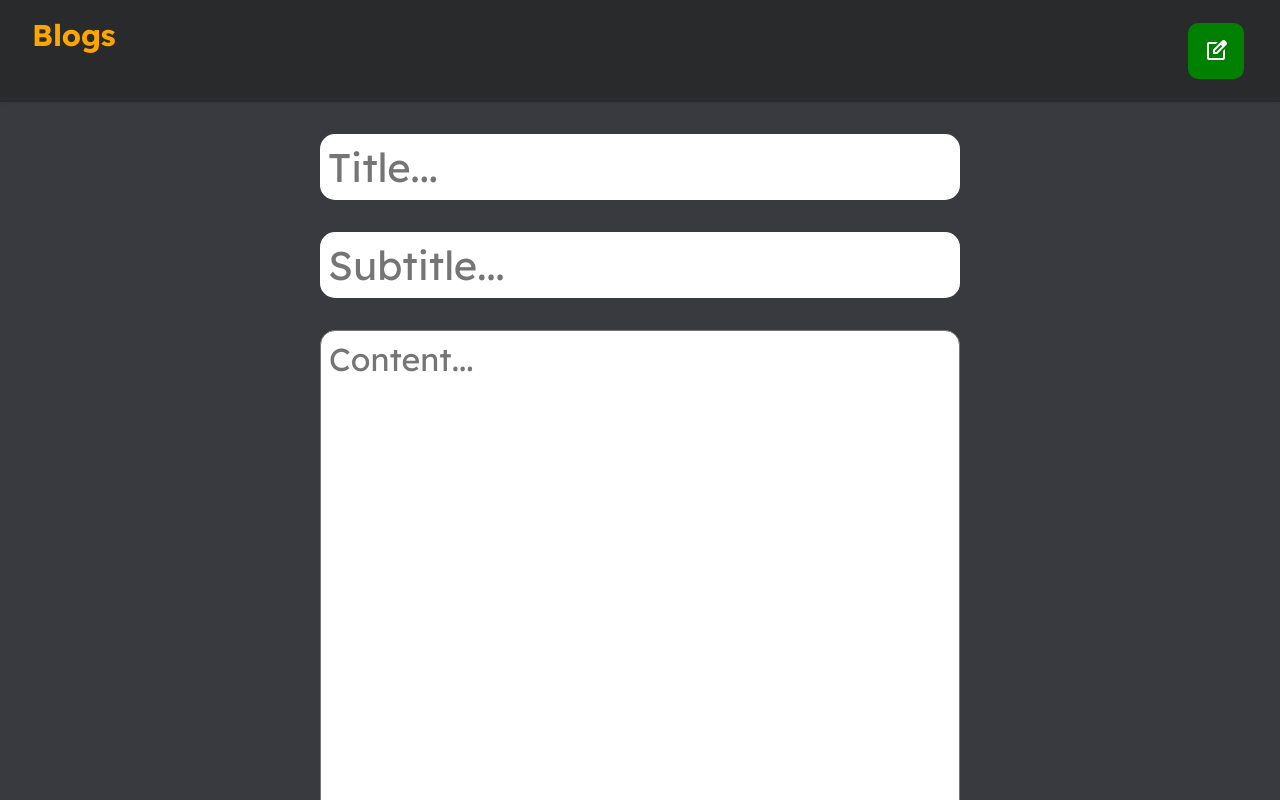
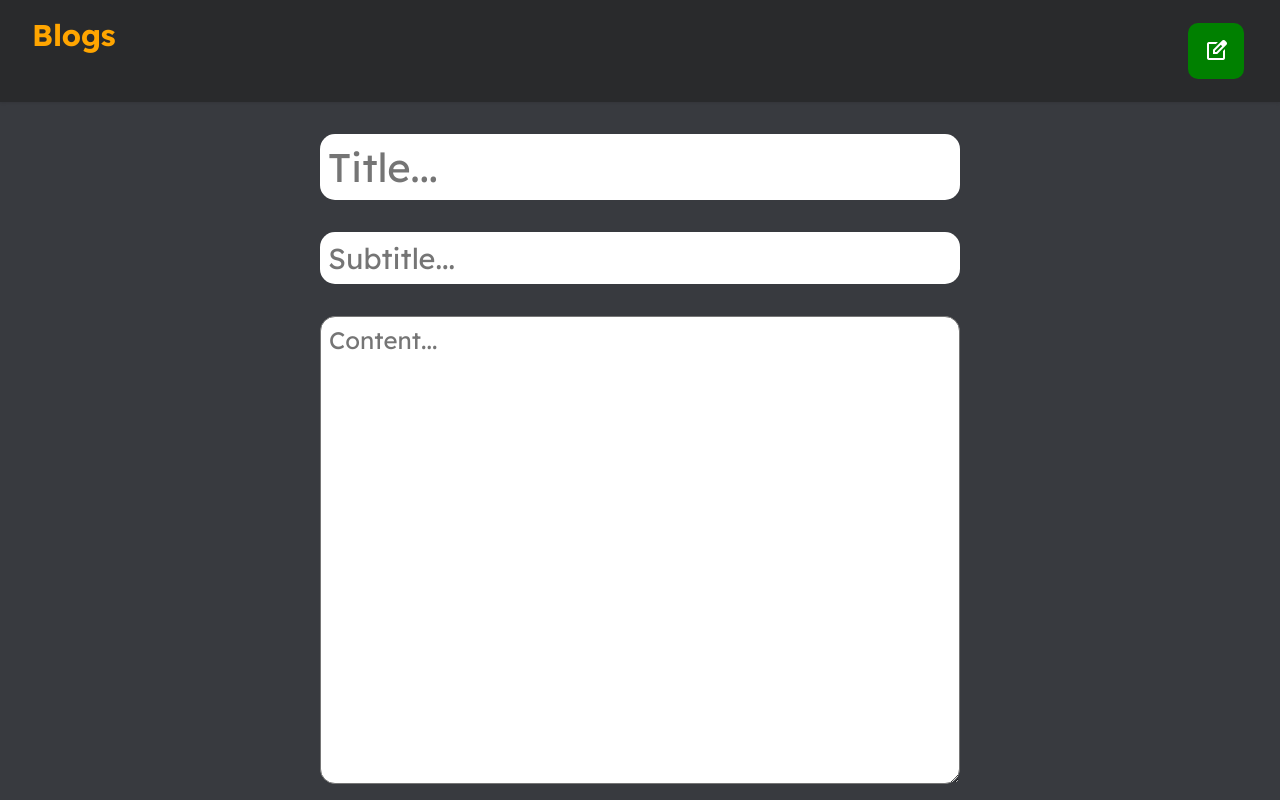
Before and after one commit to drakata27/blog, a React (Create React App) app in the folder frontend/: page /blog/new in a window 1280 px wide. Shown: the top 800 px of the page. Built offline with nearby package versions, Linux system fonts and the light colour scheme.

Commit message:
Styling fixes

```diff
--- a/frontend/src/App.css
+++ b/frontend/src/App.css
@@ -69,7 +69,7 @@ textarea{
   margin-top: 2rem;
   margin-bottom: 2rem;
   width: 50%;
-  font-size: 2rem;
+  font-size: 1.5rem;
   padding: 0.5rem;
   border-radius: 15px;
 }
@@ -182,7 +182,7 @@ button:hover {
   display: flex;
   flex-direction: row;
   margin-bottom: 1rem;
-  justify-content: space-between;
+  justify-content: space-between
 }
 
 .horizontal-container>div{
@@ -202,13 +202,16 @@ button:hover {
 }
 
 /* Create Blog */
-.create-blog{
+.blog-form{
   display: flex;
   flex-direction: column;
   align-items: center;
 }
+.subtitle-input {
+  font-size: 1.8rem;
+}
 
-.create-blog>button{
+.blog-form>button{
   background-color: green;
   margin-bottom: 2rem;
   font-size: 2rem;
--- a/frontend/src/components/Header.js
+++ b/frontend/src/components/Header.js
@@ -4,7 +4,10 @@ import { Link } from 'react-router-dom'
 const Header = () => {
   return (
     <div className='app-header'>
-        <h1><a href="/">Blogs</a></h1>
+        <div className='logo'>
+          <h1><a href="/">Blogs</a></h1>
+        </div>
+
         <div className="buttons">
           <button>
             <Link to="/blog/new/">
--- a/frontend/src/pages/CreateBlog.js
+++ b/frontend/src/pages/CreateBlog.js
@@ -2,8 +2,6 @@ import React, { useState } from 'react';
 import { useNavigate } from 'react-router-dom';
 
 const CreateBlog = () => {
-    // let {id} = useParams();
-
     const [blog, setBlog] = useState({
         title: '',
         subtitle: '',
@@ -53,7 +51,7 @@ const CreateBlog = () => {
     }
 
     return (
-        <div className='create-blog'>
+        <div className='blog-form'>
             <input
                 type='text'
                 name='title'
@@ -62,6 +60,7 @@ const CreateBlog = () => {
                 onChange={handleInputChange}
             />
             <input
+                className='subtitle-input'
                 type='text'
                 name='subtitle'
                 placeholder='Subtitle...'
--- a/frontend/src/pages/UpdateBlog.js
+++ b/frontend/src/pages/UpdateBlog.js
@@ -30,7 +30,6 @@ const UpdateBlog = () => {
 
 const navigate = useNavigate();
 
-
 const handleInputChange = (e) => {
     const { name, value } = e.target;
     setBlog({ ...blog, [name]: value });
@@ -53,7 +52,7 @@ let handleSubmit = ()=> {
 }
 
 return (
-    <div className='create-blog'>
+    <div className='blog-form'>
         <input
             type='text'
             name='title'
```
Also changed, not shown: 1 other file (tests, documents, lock files or other folders).
